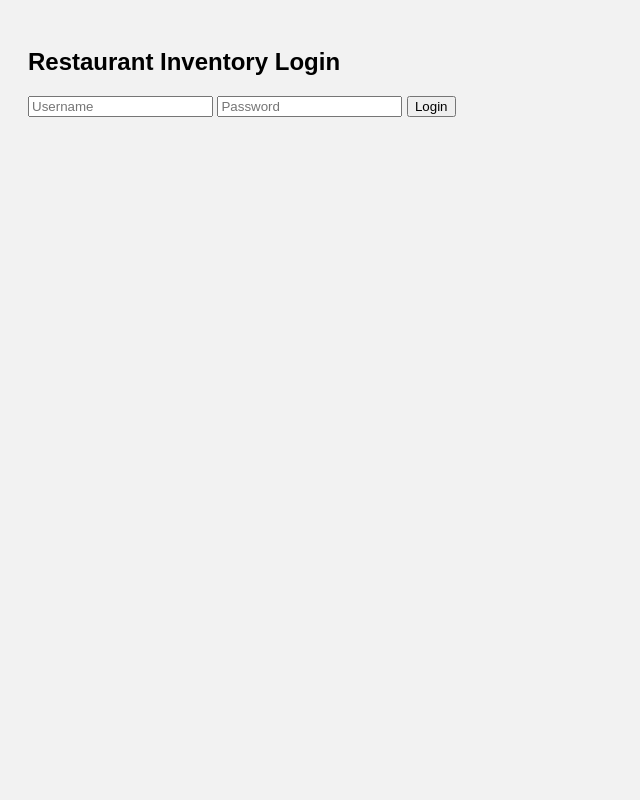
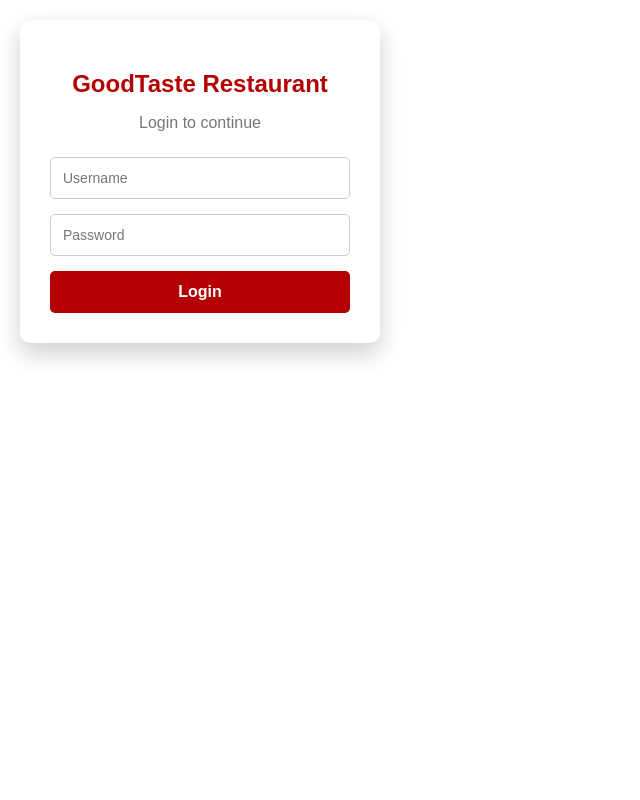
Before and after one commit to jniduaza/GTR_projs, a PHP site: page /login.php in a window 1280 px wide. Shown: the whole page, without its empty margins (0-640 px from the left). Run offline with PHP 8.4, Linux system fonts and the light colour scheme.

Commit message:
Structure clean up

```diff
--- a/gt_inventory/login.php
+++ b/gt_inventory/login.php
@@ -28,20 +28,36 @@ if ($_SERVER['REQUEST_METHOD'] == 'POST') {
 ?>
 
 <!DOCTYPE html>
-<html>
-
+<html lang="en">
 <head>
+    <meta charset="UTF-8">
+    <title>Restaurant Inventory Login</title>
     <link rel="stylesheet" href="style.css">
 </head>
 
 <body>
-    <h2>Restaurant Inventory Login</h2>
-    <form method="POST">
-        <input name="username" placeholder="Username" required>
-        <input type="password" name="password" placeholder="Password" required>
-        <button>Login</button>
-    </form>
-    <?= $error ?? '' ?>
+<div class="login-container">
+    <div class="login-card">
+        <h2>GoodTaste Restaurant</h2>
+        <p class="subtitle">Login to continue</p>
+
+        <form method="POST">
+            <div class="form-group">
+                <input type="text" name="username" placeholder="Username" required>
+            </div>
+
+            <div class="form-group">
+                <input type="password" name="password" placeholder="Password" required>
+            </div>
+
+            <button type="submit">Login</button>
+        </form>
+
+        <?php if (!empty($error)): ?>
+            <div class="error"><?= $error ?></div>
+        <?php endif; ?>
+    </div>
+</div>
+
 </body>
-
 </html>
--- a/gt_inventory/style.css
+++ b/gt_inventory/style.css
@@ -1,4 +1,203 @@
-body{font-family:Arial;background:#f2f2f2;padding:20px}
-table{background:#fff;border-collapse:collapse}
-td,th{padding:8px;border:1px solid #ccc}
-a{margin-right:10px}
+* {
+    box-sizing: border-box;
+    font-family: Arial, Helvetica, sans-serif;
+}
+
+body {
+    margin: 0;
+    height: 100vh;
+    justify-content: center;
+    align-items: center;
+}
+
+/* Center container */
+.login-container {
+    width: 100%;
+    max-width: 400px;
+    padding: 20px;
+}
+
+/* Card */
+.login-card {
+    background: #ffffff;
+    border-radius: 10px;
+    padding: 30px;
+    box-shadow: 0 10px 25px rgba(0,0,0,0.2);
+    text-align: center;
+}
+
+/* Title */
+.login-card h2 {
+    color: #b30000;
+    margin-bottom: 5px;
+}
+
+.subtitle {
+    color: #777;
+    margin-bottom: 25px;
+}
+
+/* Inputs */
+.form-group {
+    margin-bottom: 15px;
+}
+
+input {
+    width: 100%;
+    padding: 12px;
+    border-radius: 5px;
+    border: 1px solid #ccc;
+    font-size: 14px;
+}
+
+input:focus {
+    outline: none;
+    border-color: #b30000;
+}
+
+/* Button */
+button {
+    width: 100%;
+    padding: 12px;
+    background: #b30000;
+    border: none;
+    border-radius: 5px;
+    color: #fff;
+    font-size: 16px;
+    font-weight: bold;
+    cursor: pointer;
+    transition: 0.3s;
+}
+
+button:hover {
+    background: #990000;
+}
+
+/* Error message */
+.error {
+    margin-top: 15px;
+    color: #b30000;
+    font-size: 14px;
+}
+
+
+/* =========================
+   DASHBOARD WITH SIDEBAR
+========================= */
+
+/* TOP BAR */
+.topbar {
+    position: fixed;
+    top: 0;
+    left: 0;
+    right: 0;
+    height: 60px;
+    background: #b30000;
+    color: #fff;
+    display: flex;
+    align-items: center;
+    justify-content: space-between;
+    padding: 0 25px;
+    z-index: 1000;
+}
+
+.logo {
+    font-size: 18px;
+    font-weight: bold;
+}
+
+.profile {
+    font-size: 14px;
+}
+
+.logout-link {
+    color: #fff;
+    margin-left: 15px;
+    text-decoration: underline;
+}
+
+/* SIDEBAR */
+.sidebar {
+    position: fixed;
+    left: 0;
+    width: 220px;
+    height: calc(100vh - 60px);
+    background: #ffffff;
+    border-right: 1px solid #ddd;
+    padding-top: 20px;
+}
+
+.sidebar a {
+    display: block;
+    padding: 12px 20px;
+    color: #333;
+    text-decoration: none;
+    font-weight: bold;
+}
+
+.sidebar a:hover {
+    background: #ffe5e5;
+}
+
+.sidebar a.active {
+    background: #b30000;
+    color: #fff;
+}
+
+.sidebar a.disabled {
+    color: #aaa;
+    pointer-events: none;
+}
+
+/* MAIN CONTENT */
+.content {
+    margin-top: 40px;
+    margin-left: 220px;
+    padding: 30px;
+}
+
+.content h1 {
+    color: #b30000;
+    margin-bottom: 20px;
+}
+
+/* CARDS */
+.cards {
+    display: grid;
+    grid-template-columns: repeat(auto-fit, minmax(240px, 1fr));
+    gap: 20px;
+}
+
+.info-card {
+    background: #ffffff;
+    padding: 20px;
+    border-radius: 6px;
+    border-left: 6px solid #b30000;
+    box-shadow: 0 4px 12px rgba(0,0,0,0.1);
+}
+
+.info-card h3 {
+    margin-top: 0;
+    color: #b30000;
+}
+
+.info-card p {
+    font-size: 14px;
+    color: #555;
+}
+
+.info-card a {
+    display: inline-block;
+    margin-top: 10px;
+    color: #b30000;
+    font-weight: bold;
+    text-decoration: none;
+}
+
+.info-card a:hover {
+    text-decoration: underline;
+}
+
+.info-card.disabled {
+    opacity: 0.6;
+}
```
Also changed, not shown: gt_inventory/add_item.php (deleted, +0 -14 lines), gt_inventory/dashboard.php (+61 -8 lines), gt_inventory/includes/add_item.php (added, +16 -0 lines), gt_inventory/index.php (+11 -5 lines), gt_inventory/users.php (+7 -5 lines), gt_inventory/includes/auth.php (renamed from gt_inventory/auth.php), gt_inventory/includes/delete_item.php (renamed from gt_inventory/delete_item.php), gt_inventory/includes/update_stock.php (renamed from gt_inventory/update_stock.php).
